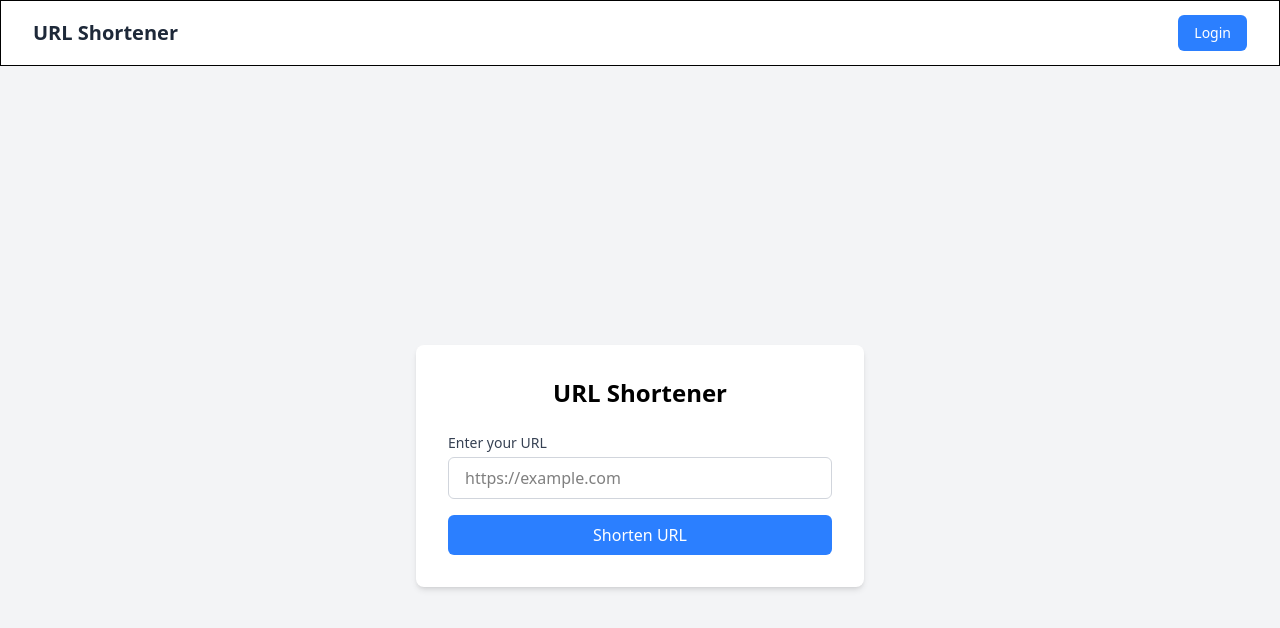
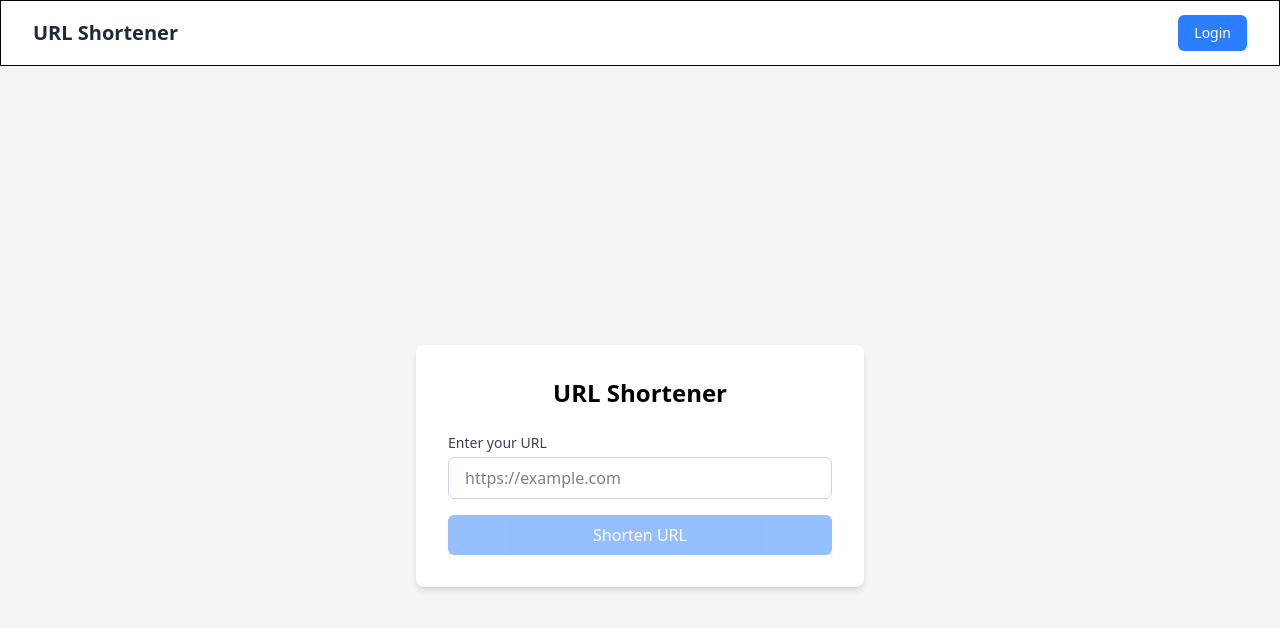
Before and after one commit to MrGreat-0/URL-Shortner, a React (Vite) app in the folder Frontend/: page / in a window 1280 px wide. Shown: the top 628 px of the page. Built offline with nearby package versions, Linux system fonts and the light colour scheme; no server answers.

Commit message:
Handle empty submit

```diff
--- a/Frontend/src/components/UrlForm.jsx
+++ b/Frontend/src/components/UrlForm.jsx
@@ -14,6 +14,7 @@ const UrlForm = () => {
 
   const handleSubmit = async () => {
     try {
+      if (!url.trim()) return;
       setLoading(true);
       const short_url = await createShortUrl(url, customSlug);
       setShortUrl(short_url);
@@ -61,7 +62,7 @@ const UrlForm = () => {
         className={`w-full h-10 flex items-center justify-center bg-blue-500 text-white py-2 px-4 rounded-md hover:bg-blue-600 focus:outline-none focus:ring-2 focus:ring-blue-500 focus:ring-offset-2 disabled:opacity-50 ${
           loading ? "cursor-not-allowed" : ""
         }`}
-        disabled={loading}
+        disabled={!url.trim() || loading}
       >
         {loading ? (
           <div className="animate-spin h-5 w-5 border-2 border-white border-t-transparent rounded-full"></div>
```
